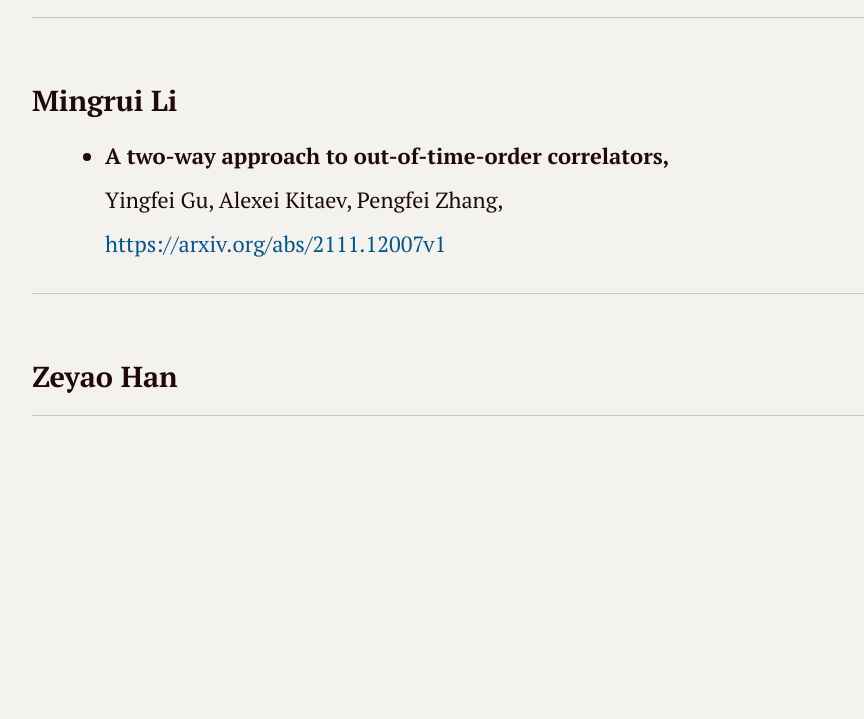
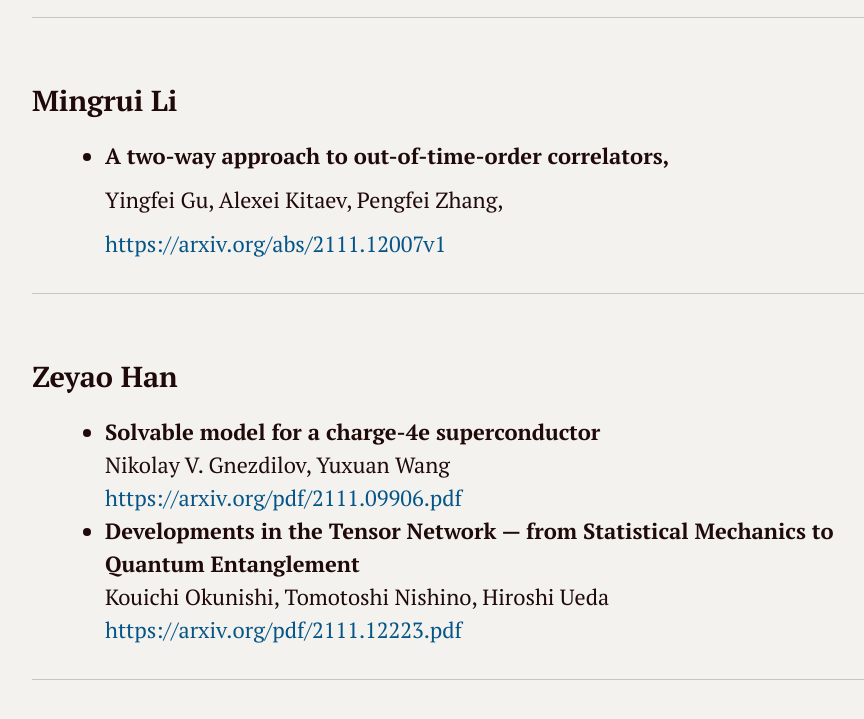
Before and after one commit to xuanzziu/xuanzziu.github.io, a Jekyll site: the page arXiv/week11/index.html, which Jekyll copies as it is, in a window 1280 px wide and 900 px high, scrolled down 5029 px. Shown: the top 719 px of the window, without its empty margins (168-1032 px from the left). Built offline with Jekyll 4.4.1, drawn with Linux system fonts in a browser that asks for light colours; before the commit the page ends 5665 px from its top, so only the background shows below that.

Commit message:
Update index.html

```diff
--- a/arXiv/week11/index.html
+++ b/arXiv/week11/index.html
@@ -829,6 +829,10 @@ input {
 <span>Nikolay V. Gnezdilov, Yuxuan Wang</span>
 <a href='https://arxiv.org/pdf/2111.09906.pdf' target='_blank' class='url'>https://arxiv.org/pdf/2111.09906.pdf</a></li><li><strong><span>Characterizing fractional topological phases of lattice bosons near the first Mott lobe</span></strong>
 <span>Julian Boesl, Rohit Dilip, Frank Pollmann, and Michael Knap</span>
-<a href='http://arxiv.org/abs/2111.11446' target='_blank' class='url'>http://arxiv.org/abs/2111.11446</a></li></ul><hr /><h2 id='mingrui-li'><span>Mingrui Li</span></h2><ul><li><p><strong><span>A two-way approach to out-of-time-order correlators,</span></strong></p><p><span>Yingfei Gu, Alexei Kitaev, Pengfei Zhang,</span></p><p><a href='https://arxiv.org/abs/2111.12007v1' target='_blank' class='url'>https://arxiv.org/abs/2111.12007v1</a></p></li></ul><hr /><h2 id='zeyao-han'><span>Zeyao Han</span></h2><hr /><p>&nbsp;</p><p>&nbsp;</p><p>&nbsp;</p></div></div>
+<a href='http://arxiv.org/abs/2111.11446' target='_blank' class='url'>http://arxiv.org/abs/2111.11446</a></li></ul><hr /><h2 id='mingrui-li'><span>Mingrui Li</span></h2><ul><li><p><strong><span>A two-way approach to out-of-time-order correlators,</span></strong></p><p><span>Yingfei Gu, Alexei Kitaev, Pengfei Zhang,</span></p><p><a href='https://arxiv.org/abs/2111.12007v1' target='_blank' class='url'>https://arxiv.org/abs/2111.12007v1</a></p></li></ul><hr /><h2 id='zeyao-han'><span>Zeyao Han</span></h2><ul><li><strong><span>Solvable model for a charge-4e superconductor</span></strong>
+<span>Nikolay V. Gnezdilov, Yuxuan Wang</span>
+<a href='https://arxiv.org/pdf/2111.09906.pdf' target='_blank' class='url'>https://arxiv.org/pdf/2111.09906.pdf</a></li><li><strong><span>Developments in the Tensor Network — from Statistical Mechanics to Quantum Entanglement</span></strong>
+<span>Kouichi Okunishi, Tomotoshi Nishino, Hiroshi Ueda</span>
+<a href='https://arxiv.org/pdf/2111.12223.pdf' target='_blank' class='url'>https://arxiv.org/pdf/2111.12223.pdf</a></li></ul><hr /><p>&nbsp;</p><p>&nbsp;</p><p>&nbsp;</p></div></div>
 </body>
 </html>
```
